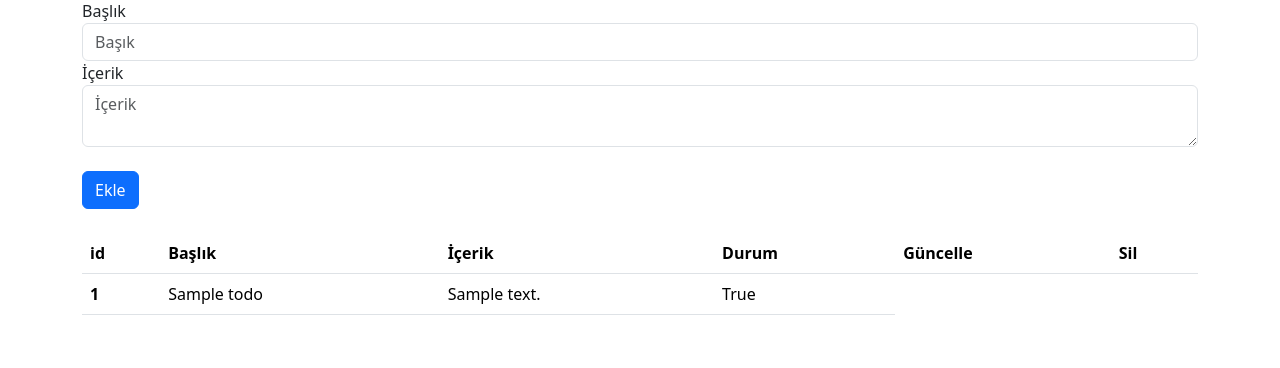
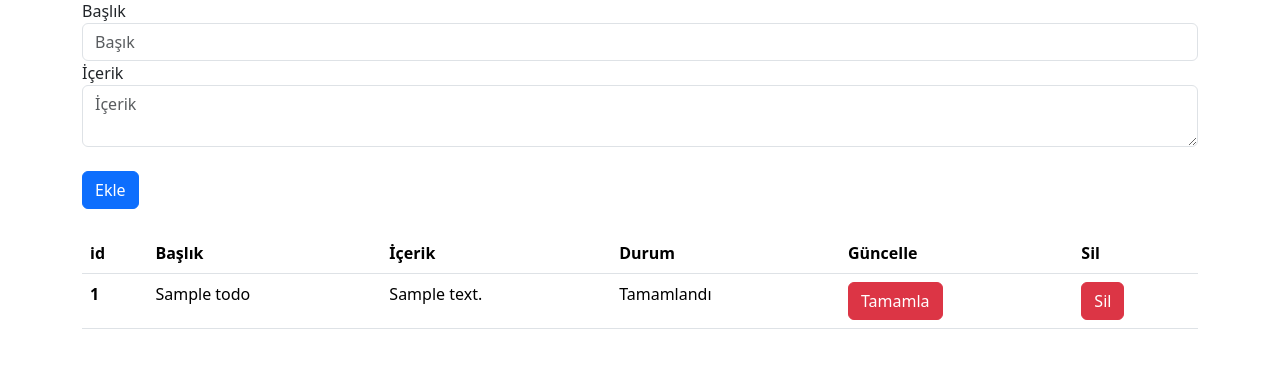
Before and after one commit to ahmetozmtn/Flask-Todo-App, a Flask app: page / in a window 1280 px wide. Shown: the part 168-536 px from the top of the page. Run offline with Flask 3, Linux system fonts and the light colour scheme; tables that the repository leaves empty hold one stand-in row (values such as "Sample post").

Commit message:
feat: todo's complete or incomplete func. added

```diff
--- a/main.py
+++ b/main.py
@@ -1,7 +1,7 @@
 from flask import Flask, render_template, request, redirect, url_for
 from flask_sqlalchemy import SQLAlchemy
 from sqlalchemy.orm import DeclarativeBase
-from sqlalchemy import Integer, String, Text, Boolean
+from sqlalchemy import Integer, String, Text, Boolean, update
 from sqlalchemy.orm import Mapped, mapped_column
 
 
@@ -38,6 +38,17 @@ def addTodo():
     return redirect(url_for("index"))
 
 
+@app.route("/complete/<string:id>")
+def completeTodo(id):
+    todo = Todo.query.filter_by(id=id).first()
+    if todo.complete == False:
+        todo.complete = True
+    else:
+        todo.complete = False
+    db.session.commit()
+    return redirect(url_for("index"))
+
+
 class Todo(db.Model):
     id: Mapped[int] = mapped_column(Integer, primary_key=True)
     title: Mapped[str] = mapped_column(String, nullable=False)
--- a/templates/index.html
+++ b/templates/index.html
@@ -59,7 +59,23 @@
                         <th scope="row">{{todo.id}}</th>
                         <td>{{todo.title}}</td>
                         <td>{{todo.content}}</td>
-                        <td>{{todo.complete}}</td>
+                        {% if todo.complete == False %}
+                        <td>Tamamlanmadı</td>
+                        {% else %}
+                        <td>Tamamlandı</td>
+                        {% endif %}
+                        <td>
+                            <a
+                                href="/complete/{{todo.id}}"
+                                class="btn btn-danger"
+                                >Tamamla</a
+                            >
+                        </td>
+                        <td>
+                            <a href="/delete/{{todo.id}}" class="btn btn-danger"
+                                >Sil</a
+                            >
+                        </td>
                     </tr>
                     {% endfor %}
                 </tbody>
```
